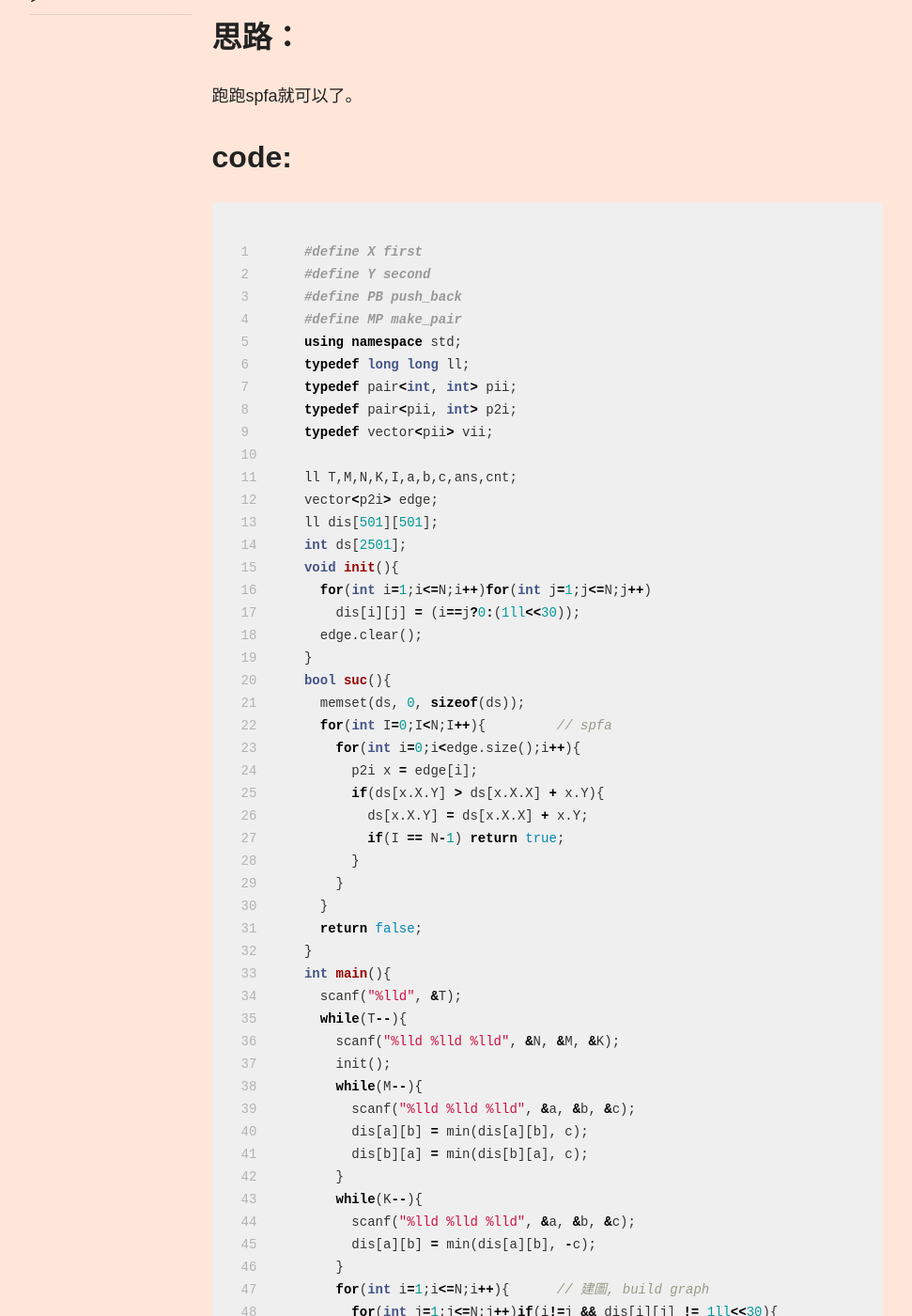
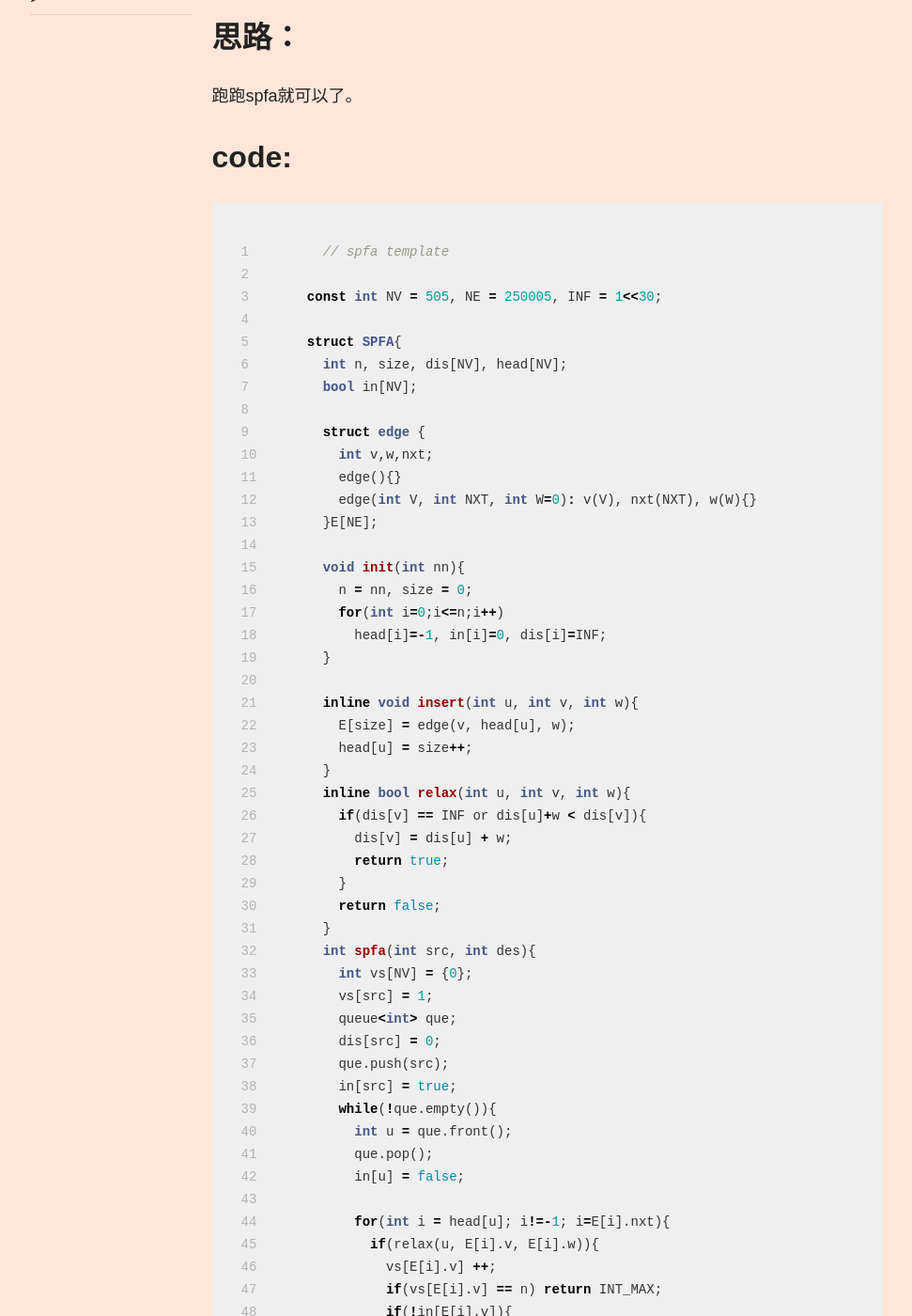
Before and after one commit to xm35p4fu6/xm35p4fu6.github.io, a Jekyll site: the page built from _posts/pro-sol/2017-02-25-Wormholes.md, in a window 1280 px wide and 1400 px high, scrolled down 895 px. Shown: the whole window at 94% size, without its empty margins (154-1125 px from the left). Built offline with Jekyll 4.4.1, drawn with Linux system fonts in a browser that asks for light colours; nearby versions of some CDN libraries; comment, search, counter and statistics services are not loaded; some of the changed text lies outside the part shown.

Commit message:
update 3259 for spfa

```diff
--- a/_posts/pro-sol/2017-02-25-Wormholes.md
+++ b/_posts/pro-sol/2017-02-25-Wormholes.md
@@ -20,6 +20,93 @@ tag: [poj, bellman-ford, spfa]
 跑跑spfa就可以了。
 
 ## code:
+
+{% highlight cpp linenos %}
+  // spfa template
+
+const int NV = 505, NE = 250005, INF = 1<<30;
+
+struct SPFA{
+  int n, size, dis[NV], head[NV];
+  bool in[NV];
+
+  struct edge {
+    int v,w,nxt;
+    edge(){}
+    edge(int V, int NXT, int W=0): v(V), nxt(NXT), w(W){}
+  }E[NE];
+
+  void init(int nn){
+    n = nn, size = 0;
+    for(int i=0;i<=n;i++)
+      head[i]=-1, in[i]=0, dis[i]=INF;
+  }
+
+  inline void insert(int u, int v, int w){
+    E[size] = edge(v, head[u], w);
+    head[u] = size++;
+  }
+  inline bool relax(int u, int v, int w){
+    if(dis[v] == INF or dis[u]+w < dis[v]){
+      dis[v] = dis[u] + w;
+      return true;
+    }
+    return false;
+  }
+  int spfa(int src, int des){
+    int vs[NV] = {0};
+    vs[src] = 1;
+    queue<int> que;
+    dis[src] = 0;
+    que.push(src);
+    in[src] = true;
+    while(!que.empty()){
+      int u = que.front();
+      que.pop();
+      in[u] = false;
+
+      for(int i = head[u]; i!=-1; i=E[i].nxt){
+        if(relax(u, E[i].v, E[i].w)){
+          vs[E[i].v] ++;
+          if(vs[E[i].v] == n) return INT_MAX;
+          if(!in[E[i].v]){
+            in[E[i].v] = true;
+            que.push(E[i].v);
+          }
+        }
+      }
+
+    }
+    return dis[des];
+  }
+}G;
+
+int T, a,b,c, N,M,K,graph[505][505];
+
+int main(){
+  scanf("%d", &T);
+  while(T--){
+    scanf("%d %d %d", &N,&M,&K);
+    G.init(N);
+    for(int i=0;i<=N;i++)for(int j=0;j<=N;j++)
+      graph[i][j] = 1<<30;
+    while(M--){
+      scanf("%d %d %d", &a,&b,&c);
+      graph[a][b] = min(graph[a][b], c);
+      graph[b][a] = min(graph[b][a], c);
+    }
+    while(K--){
+      scanf("%d %d %d", &a, &b, &c);
+      graph[a][b] = min(graph[a][b], -c);
+    }
+    for(int i=1;i<=N;i++)for(int j=1;j<=N;j++)
+      if(i!=j and graph[i][j] != 1<<30)
+        G.insert(i,j,graph[i][j]);
+    printf(G.spfa(1,N) == INT_MAX ? "YES\n" : "NO\n");
+  }
+}
+
+{% endhighlight %}
 
 {% highlight cpp linenos %}
 #define X first
@@ -78,6 +165,4 @@ int main(){
   }
 }
 
-
-
 {% endhighlight %}
```
